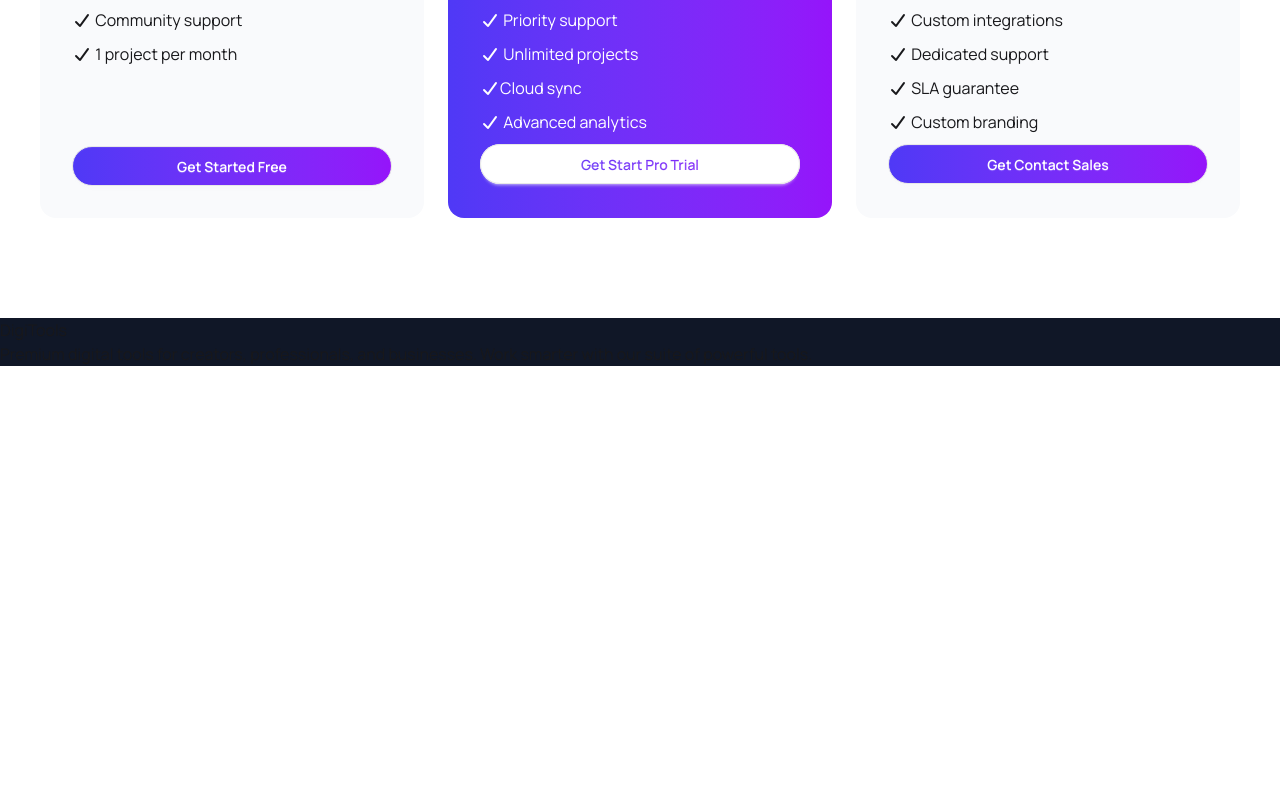
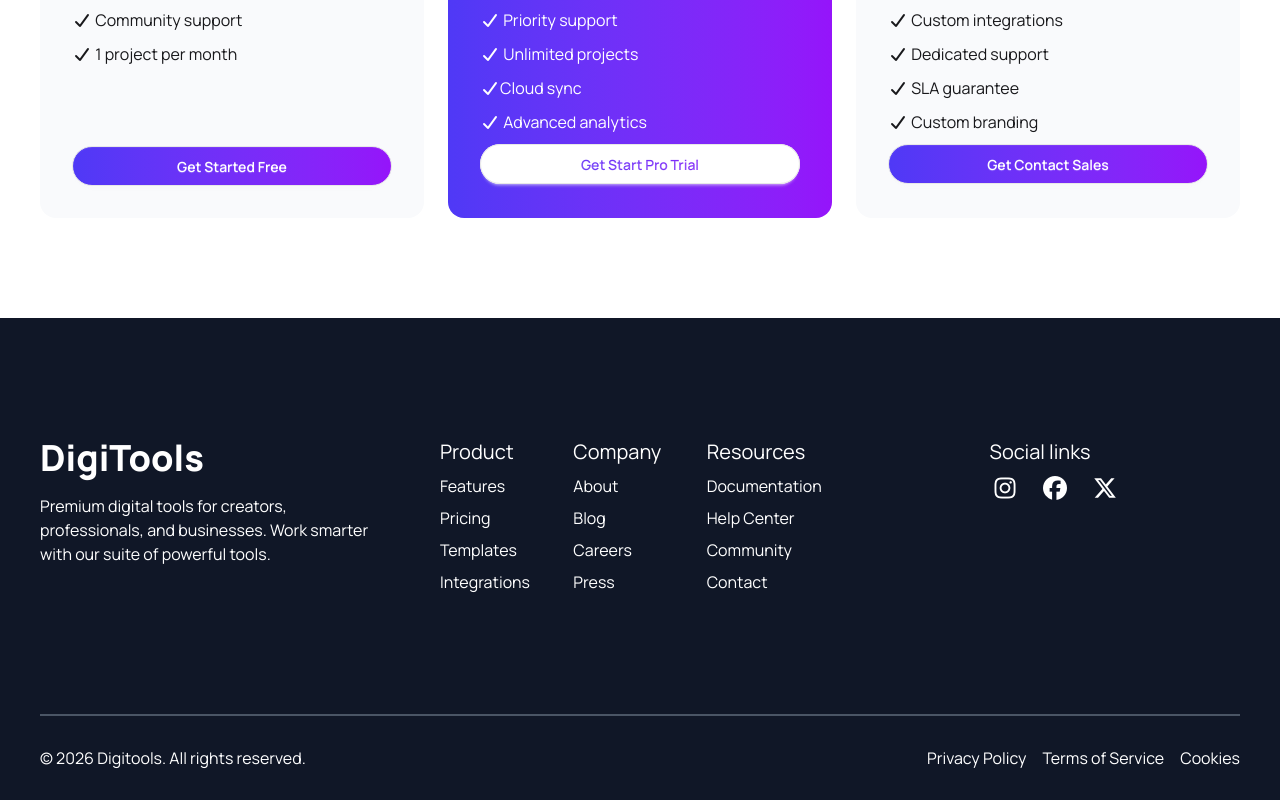
Before and after one commit to TonmoyX/Assignment-6, a React (Vite) app: page / in a window 1280 px wide. Shown: the part 2429-3229 px from the top of the page. Before the commit the page ends 2795 px from the top, so only its background shows below. Built offline with nearby package versions, Linux system fonts and the light colour scheme.

Commit message:
footer done

```diff
--- a/src/Component/Foot.jsx
+++ b/src/Component/Foot.jsx
@@ -3,11 +3,53 @@ import React from 'react';
 const Foot = () => {
     return (
         <div className='bg-[#101727]'>
-            <div>
+            <div className='max-w-[1200px] mx-auto'>
+            <div className='grid grid-cols-3 justify-around pt-[120px] border-b-2 border-gray-600 pb-[120px]'>
                 <div>
-                    <h1 className=''>DigiTools</h1>
-                    <p>Premium digital tools for creators, professionals, and businesses. Work smarter with our suite of powerful tools.</p>
+                    <h1 className='text-white font-extrabold text-4xl'>DigiTools</h1>
+                    <p className='text-white mt-[16px]'>Premium digital tools for creators,<br></br> professionals, and businesses. Work smarter<br></br> with our suite of powerful tools.</p>
                 </div>
+                <div className='grid grid-cols-3'>
+                    <div className='space-y-2'>
+                        <h1 className='text-white text-xl'>Product</h1>
+                        <h5 className='text-white'>Features</h5>
+                        <h5 className='text-white'>Pricing</h5>
+                        <h5 className='text-white'>Templates</h5>
+                        <h5 className='text-white'>Integrations</h5>
+                    </div>
+                    <div className='space-y-2'>
+                        <h1 className='text-white text-xl'>Company</h1>
+                        <h5 className='text-white'>About</h5>
+                        <h5 className='text-white'>Blog</h5>
+                        <h5 className='text-white'>Careers</h5>
+                        <h5 className='text-white'>Press</h5>
+                    </div>
+                    <div className='space-y-2'>
+                        <h1 className='text-white text-xl'>Resources</h1>
+                        <h5 className='text-white'>Documentation</h5>
+                        <h5 className='text-white'>Help Center</h5>
+                        <h5 className='text-white'>Community</h5>
+                        <h5 className='text-white'>Contact</h5>
+                    </div>
+                </div>
+
+                <div>
+                    <h1 className='text-white text-xl text-center'>Social links</h1>
+                    <div className='flex gap-5 mt-[10px] ml-[150px] text-white text-2xl'>
+                        <i class="fa-brands fa-instagram"></i>
+                        <i class="fa-brands fa-facebook"></i>
+                        <i class="fa-brands fa-x-twitter"></i>
+                    </div>
+                </div>
+            </div>
+            <div className='flex justify-between mt-[30px] pb-[30px]'>
+                <h1 className='text-white'>© 2026 Digitools. All rights reserved.</h1>
+                <div className='flex justify-between space-x-4'>
+                    <p className='text-white '>Privacy Policy</p>
+                    <p className='text-white '>Terms of Service </p>
+                    <p className='text-white '>Cookies</p>
+                </div>
+            </div>
             </div>
         </div>
     );
```
